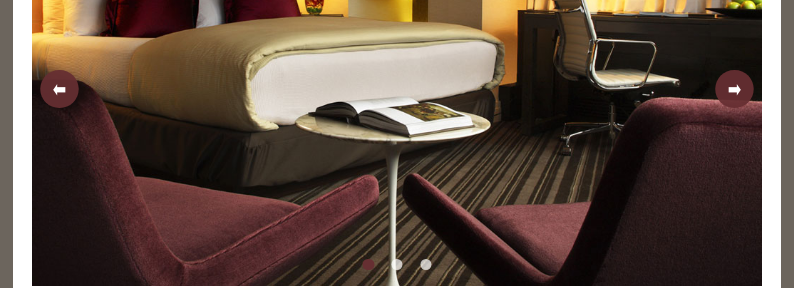
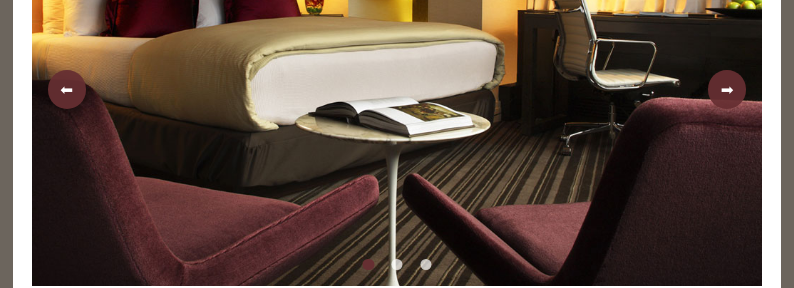
Before and after one commit to M-FRD/MyHomeSpace, a plain HTML site: page index.html in a window 1280 px wide. Shown: the part 438-726 px from the top of the page, 243-1037 px from the left. Drawn offline with nearby package versions, Linux system fonts and the light colour scheme.

Commit message:
Update style.css

```diff
--- a/CSS/style.css
+++ b/CSS/style.css
@@ -90,10 +90,10 @@ body{
     display: flex;
     justify-content: center;
     align-items: center ;
-    width: calc(5rem*(1/0.7));
+    width: 5rem;
     height: 5rem;
-    font-size: 3rem;
-    transform: scaleX(.7);
+    margin: 0 2rem;
+    font-size: 2rem;
     color: white;
     background-color: #662f32EE;
     border-radius: 50%;
```
